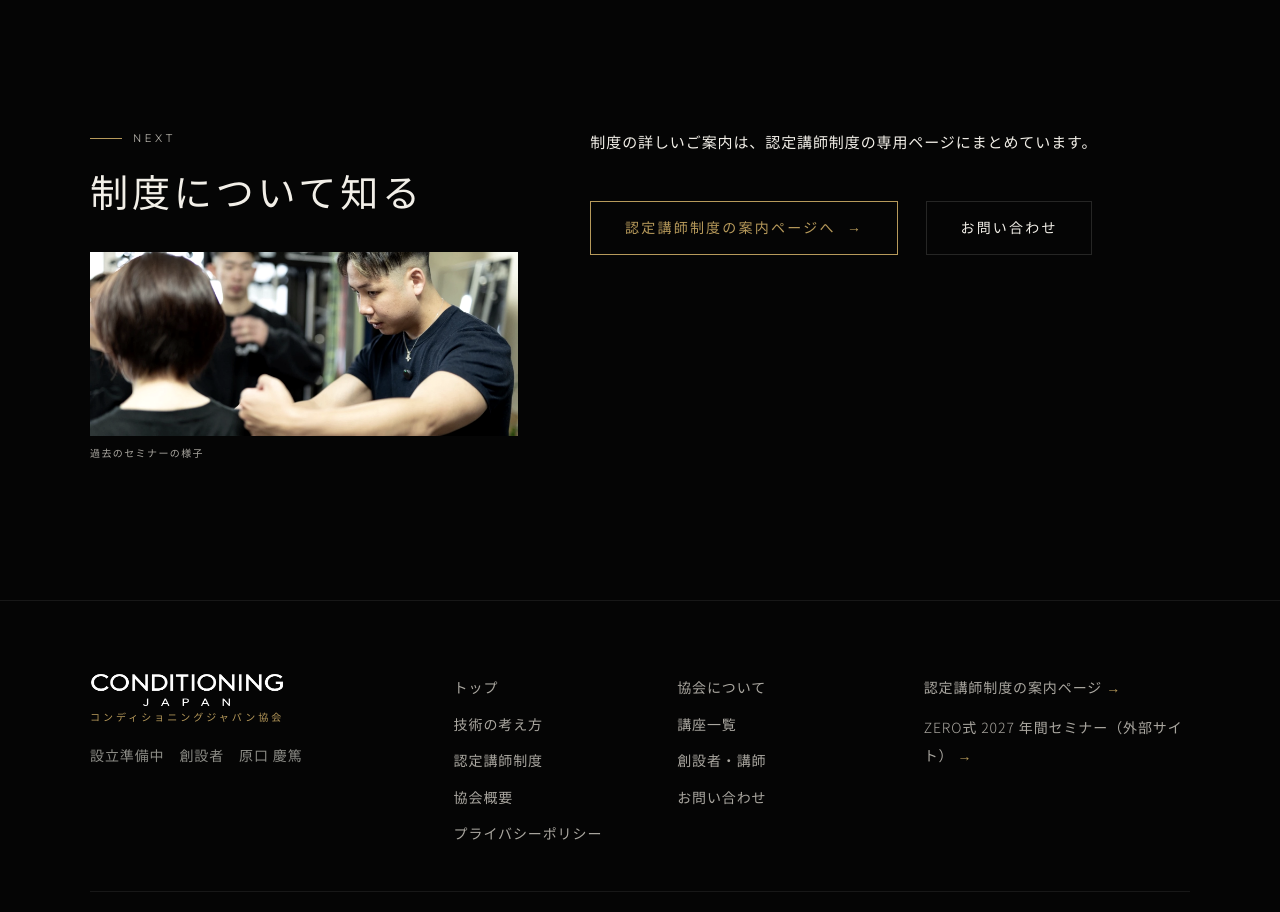
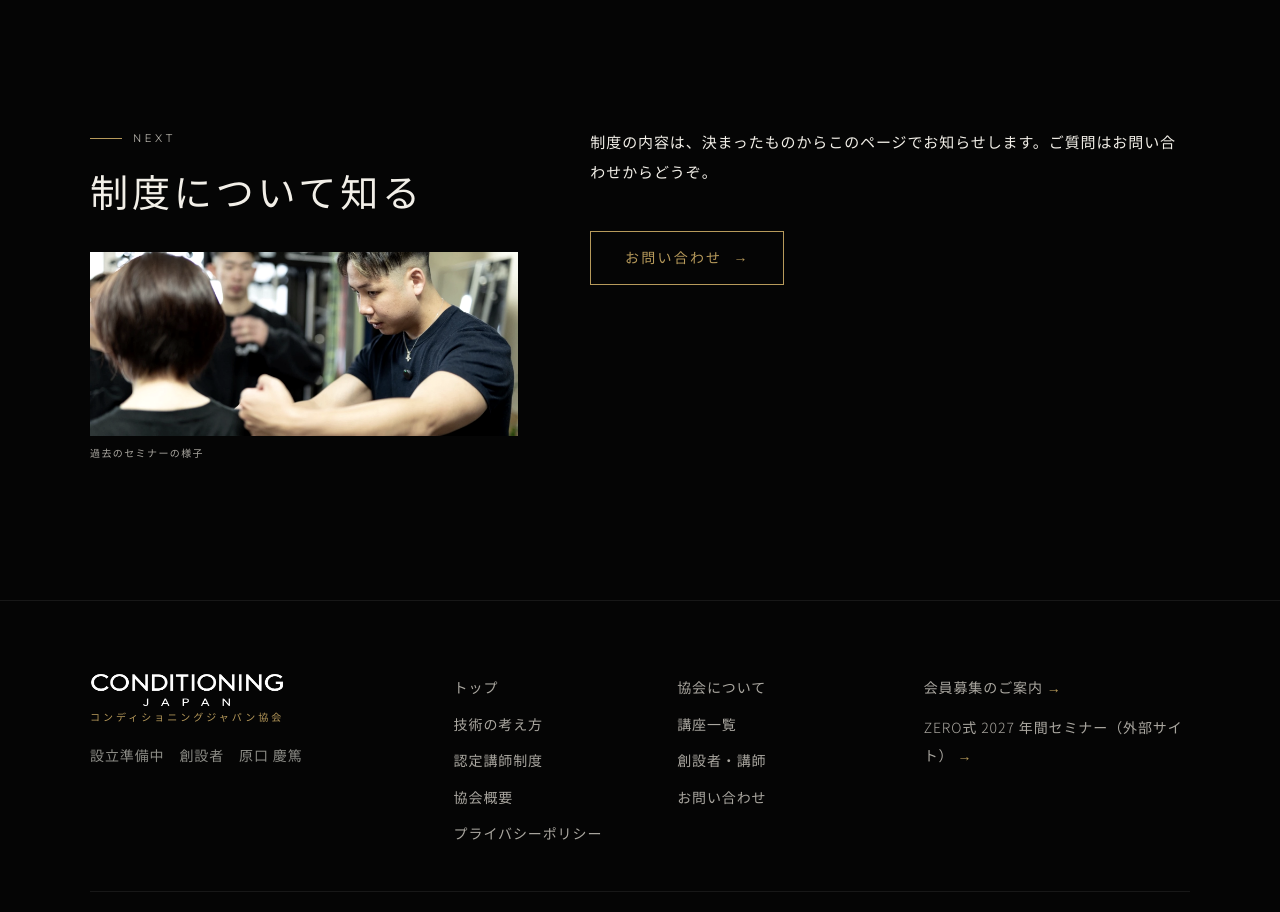
Before and after one commit to noriatsu3377-hue/conditioning-japan, a plain HTML site: page certification/index.html in a window 1280 px wide. Shown: the part 9080-9992 px from the top of the page. Drawn offline with nearby package versions, Linux system fonts and the light colour scheme.

Commit message:
LPへの導線を会員募集のご案内に変更
Co-Authored-By: Claude Opus 5.5 <noreply@anthropic.com>

```diff
--- a/certification/index.html
+++ b/certification/index.html
@@ -50,7 +50,7 @@
         <li><a href="../philosophy/"><span class="nav-ja">協会について</span><span class="nav-en" aria-hidden="true">Philosophy</span></a></li><li><a href="../method/"><span class="nav-ja">技術の考え方</span><span class="nav-en" aria-hidden="true">Method</span></a></li><li><a href="../courses/"><span class="nav-ja">講座一覧</span><span class="nav-en" aria-hidden="true">Courses</span></a></li><li><a href="../certification/" aria-current="page"><span class="nav-ja">認定講師制度</span><span class="nav-en" aria-hidden="true">Certification</span></a></li><li><a href="../people/"><span class="nav-ja">創設者・講師</span><span class="nav-en" aria-hidden="true">People</span></a></li><li><a href="../about/"><span class="nav-ja">協会概要</span><span class="nav-en" aria-hidden="true">About</span></a></li>
         <li><a href="../contact/"><span class="nav-ja">お問い合わせ</span><span class="nav-en" aria-hidden="true">Contact</span></a></li>
       </ul>
-      <a class="drawer-lp" href="https://noriatsu3377-hue.github.io/conditioning-japan-instructor/">認定講師制度の案内ページ →</a>
+      <a class="drawer-lp" href="https://noriatsu3377-hue.github.io/conditioning-japan-instructor/">会員募集のご案内 →</a>
     </nav>
   </div>
 </header>
@@ -194,7 +194,7 @@
       <details><summary>国家資格は必要ですか。</summary><div class="answer"><p>国家資格の要否を含め、条件は決定後にご案内します。なお、認定講師は協会独自の制度で、国家資格や公的資格ではありません。</p></div></details>
       <details><summary>費用や更新制度はありますか。</summary><div class="answer"><p>費用、更新の有無は決定後にご案内します。</p></div></details>
       <details><summary>「10人まで」は募集人数ですか。</summary><div class="answer"><p>いいえ。1つのコンテンツごとの認定講師の上限についての構想で、募集枠や残席を示すものではありません。</p></div></details>
-      <details><summary>どこで最新の情報を確認できますか。</summary><div class="answer"><p>認定講師制度の案内ページで、制度の考え方と今後のご案内の受け取り方をお知らせしています。</p></div></details>
+      <details><summary>どこで最新の情報を確認できますか。</summary><div class="answer"><p>このページで、決まったものから順次お知らせします。</p></div></details>
     </div>
   </div>
 </section>
@@ -207,10 +207,9 @@
       <figure class="photo wide-band" style="margin-top:var(--sp-3)"><img src="../assets/img/hero-assessment.jpg" alt="受講者の姿勢を確認しながら指導する原口慶篤" width="1600" height="1067" loading="lazy" decoding="async"><figcaption>過去のセミナーの様子</figcaption></figure>
     </div>
     <div>
-      <p>制度の詳しいご案内は、認定講師制度の専用ページにまとめています。</p>
+      <p>制度の内容は、決まったものからこのページでお知らせします。ご質問はお問い合わせからどうぞ。</p>
       <div class="btn-row">
-        <a class="btn btn-primary" href="https://noriatsu3377-hue.github.io/conditioning-japan-instructor/">認定講師制度の案内ページへ</a>
-        <a class="btn btn-ghost" href="../contact/#certification">お問い合わせ</a>
+        <a class="btn btn-primary" href="../contact/#certification">お問い合わせ</a>
       </div>
     </div>
   </div>
@@ -233,7 +232,7 @@
       </ul>
     </nav>
     <div class="footer-out">
-      <a href="https://noriatsu3377-hue.github.io/conditioning-japan-instructor/">認定講師制度の案内ページ</a>
+      <a href="https://noriatsu3377-hue.github.io/conditioning-japan-instructor/">会員募集のご案内</a>
       <a href="https://noriatsu3377-hue.github.io/zero-seminar-2027/" rel="noopener">ZERO式 2027 年間セミナー（外部サイト）</a>
     </div>
   </div>
```
Also changed, not shown: 404.html (+2 -2 lines), about/index.html (+2 -2 lines), contact/index.html (+3 -3 lines), courses/index.html (+2 -2 lines), index.html (+4 -4 lines), method/index.html (+2 -2 lines), people/index.html (+2 -2 lines), philosophy/index.html (+2 -2 lines), privacy/index.html (+2 -2 lines).
